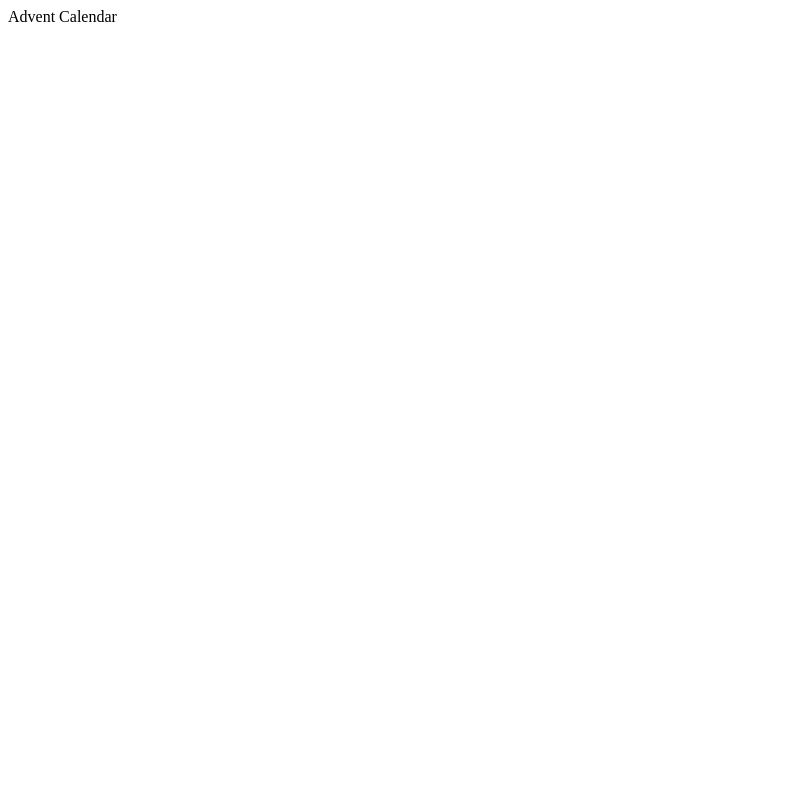
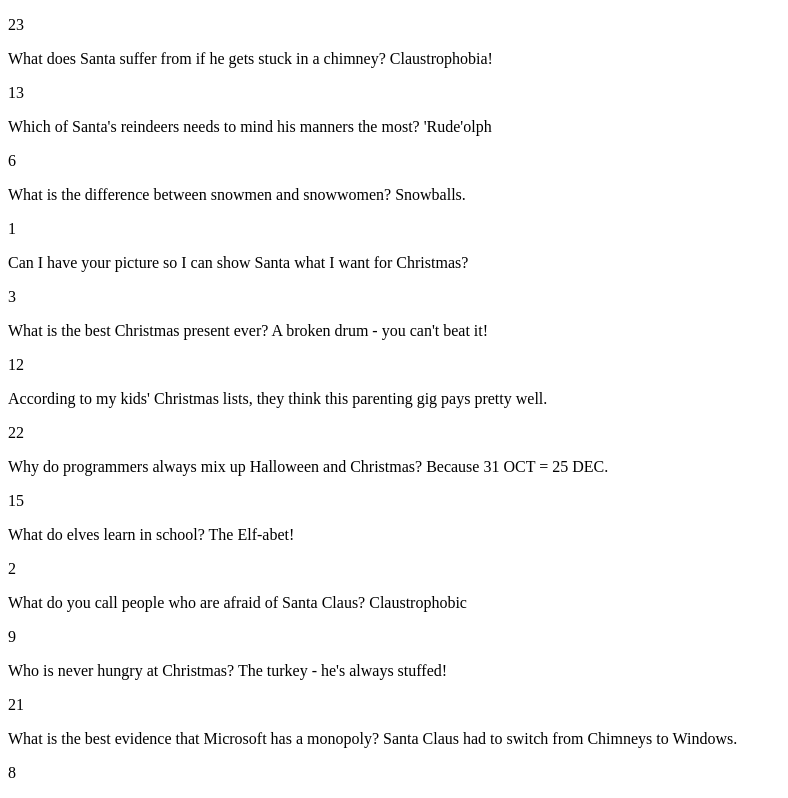
Before and after one commit to icho4/react-advent, a React (Create React App) app: page / in a window 1280 px wide. Shown: the top 798 px of the page, without its empty margins (0-788 px from the left). Built offline with nearby package versions, Linux system fonts and the light colour scheme; the HTML template or start-up script is replaced by a standard one.

Commit message:
Remove ReadMe | add Styles | Buildout App

```diff
--- a/src/App.js
+++ b/src/App.js
@@ -1,14 +1,26 @@
 import React, {useState, useEffect} from "react";
 import {createGlobalStyle} from 'styled-components';
-import {createCalendar} from './helpers'
+import {StyledApp} from './AppStyles'
+import {createCalendar} from './helpers';
+import Hatch from './Hatch';
+
+
 
 function App() {
   const [hatches, setHatches] = useState(createCalendar());
-  console.log(hatches);
+
+  const handleFlipHatch = id => {
+    console.log(id)
+  }
 
   return (
     <>
-      Advent Calendar
+      {hatches.map(hatch =>
+        <Hatch
+          key={hatch.id}
+          hatchData={hatch}
+          handleClick={handleFlipHatch}
+        />)}
     </>
   );
 }
--- /dev/null
+++ b/src/AppStyles.js
@@ -0,0 +1,8 @@
+import styled from 'styled-components';
+
+export const StyledApp = styled.div`
+    display: grid;
+    grid-gap: 20px;
+    grid-template-columns: repeat(auto-fill, minmax(200px, 1fr));
+    padding: 40px;
+`
--- /dev/null
+++ b/src/Hatch.js
@@ -0,0 +1,19 @@
+import React from 'react'
+
+const Hatch = ({hatchData: {id, nr, text, img, open}, handleClick}) => (
+    <>
+
+        <div className={open ? "front open" : "front"}>
+            <p>{nr}</p>
+        </div>
+
+        <div className={open ? "back open" : "back"}>
+            <p>{text}</p>
+        </div>
+
+    </>
+
+
+)
+
+export default Hatch;
```
Also changed, not shown: 1 other file (tests, documents, lock files or other folders).
